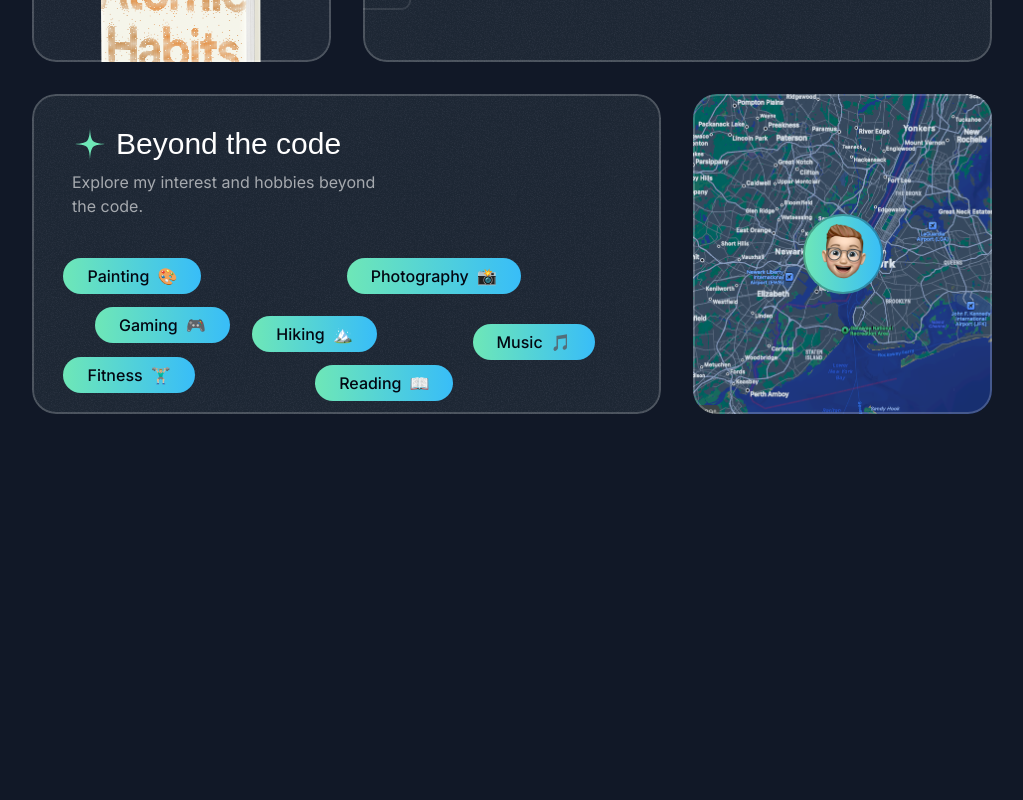
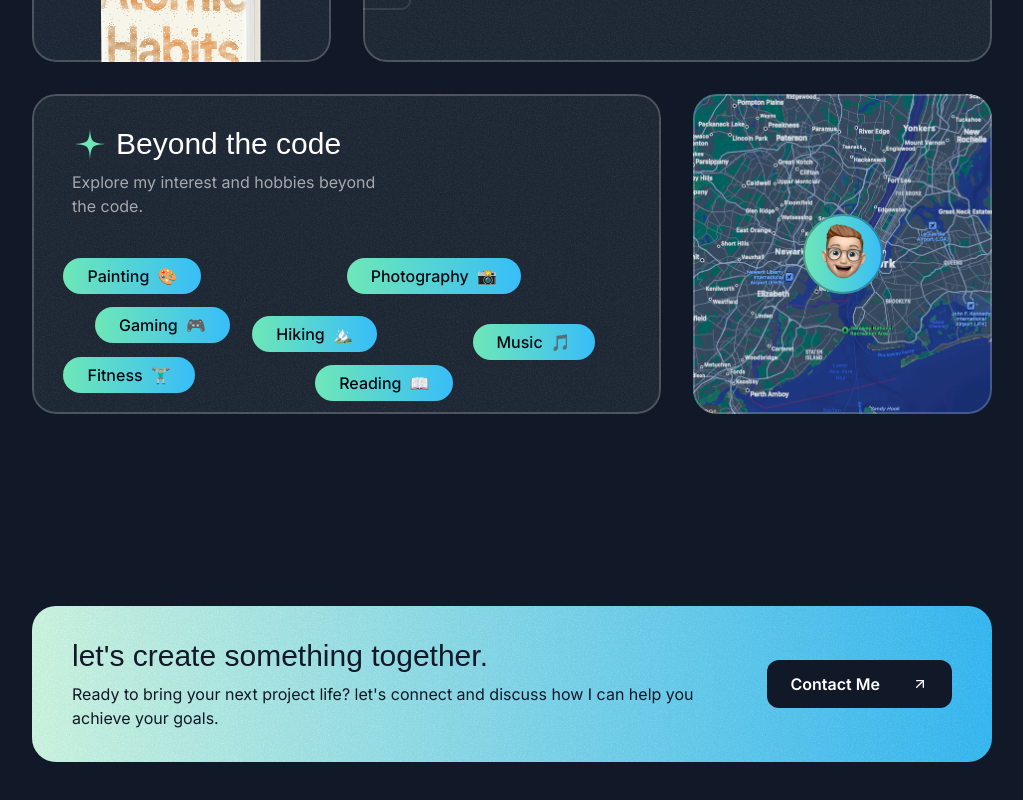
Before and after one commit to nihir-zala/learn-next, a Next.js app: page / in a window 1280 px wide. Shown: the part 4442-5242 px from the top of the page, without its empty margins (128-1151 px from the left). Before the commit the page ends 4968 px from the top, so only its background shows below. Built offline with nearby package versions, Linux system fonts and the light colour scheme; a web font is replaced by a local one.

Commit message:
update the contact section

```diff
--- a/src/app/page.tsx
+++ b/src/app/page.tsx
@@ -4,6 +4,7 @@
 import { TapeSection } from "@/sections/Tape";
 import { TestimonialsSection } from "@/sections/Testimonials";
 import { AboutSection } from "@/sections/About";
+import { ContactSection } from "@/sections/Contact";
 
 export default function Home() {
   return (
@@ -14,6 +15,7 @@
       <TapeSection />
       <TestimonialsSection />
       <AboutSection />
+      <ContactSection />
     </div>
   );
 }
--- a/src/sections/Contact.tsx
+++ b/src/sections/Contact.tsx
@@ -1,3 +1,37 @@
+import Arrow from "@/assets/icons/arrow-up-right.svg";
+import grainImage from "@/assets/images/grain.jpg";
 export const ContactSection = () => {
-  return <div>Contact Section</div>;
+  return (
+    <>
+      <div className="py-16 pt-12 lg:py-24 lg:pt-20">
+        <div className="container">
+          <div className="bg-gradient-to-r from-emerald-100 to-sky-400 text-gray-900 py-8 px-10 rounded-3xl text-center md:text-left relative overflow-hidden z-0">
+            <div
+              className="absolute inset-0 opacity-5 -z-10"
+              style={{
+                backgroundImage: `url(${grainImage.src})`,
+              }}
+            ></div>
+            <div className="flex flex-col md:flex-row gap-8 md:gap-16 items-center">
+              <div className="">
+                <h2 className="font-serif text-2xl md:text-3xl ">
+                  let&apos;s create something together.
+                </h2>
+                <p className="text-sm mt-2 md:text-base">
+                  Ready to bring your next project life? let&apos;s connect and
+                  discuss how I can help you achieve your goals.
+                </p>
+              </div>
+              <div className="">
+                <button className="text-white bg-gray-900 inline-flex items-center px-6 h-12 rounded-xl gap-8 w-max border-gray-900">
+                  <span className="font-semibold">Contact Me</span>
+                  <Arrow className="size-4" />
+                </button>
+              </div>
+            </div>
+          </div>
+        </div>
+      </div>
+    </>
+  );
 };
```
